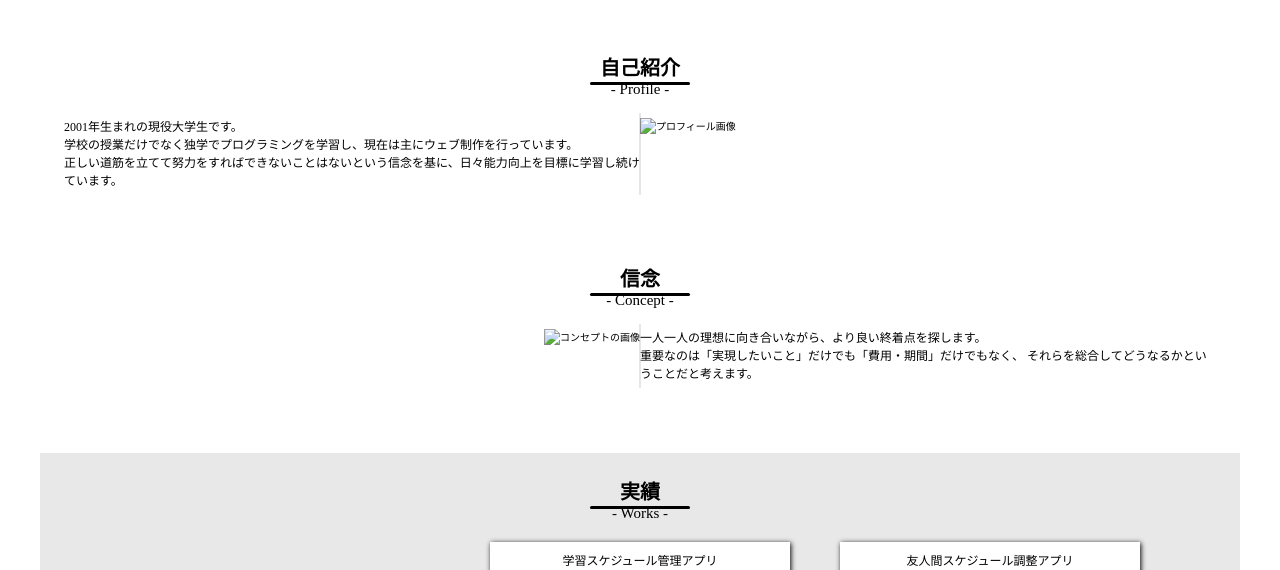
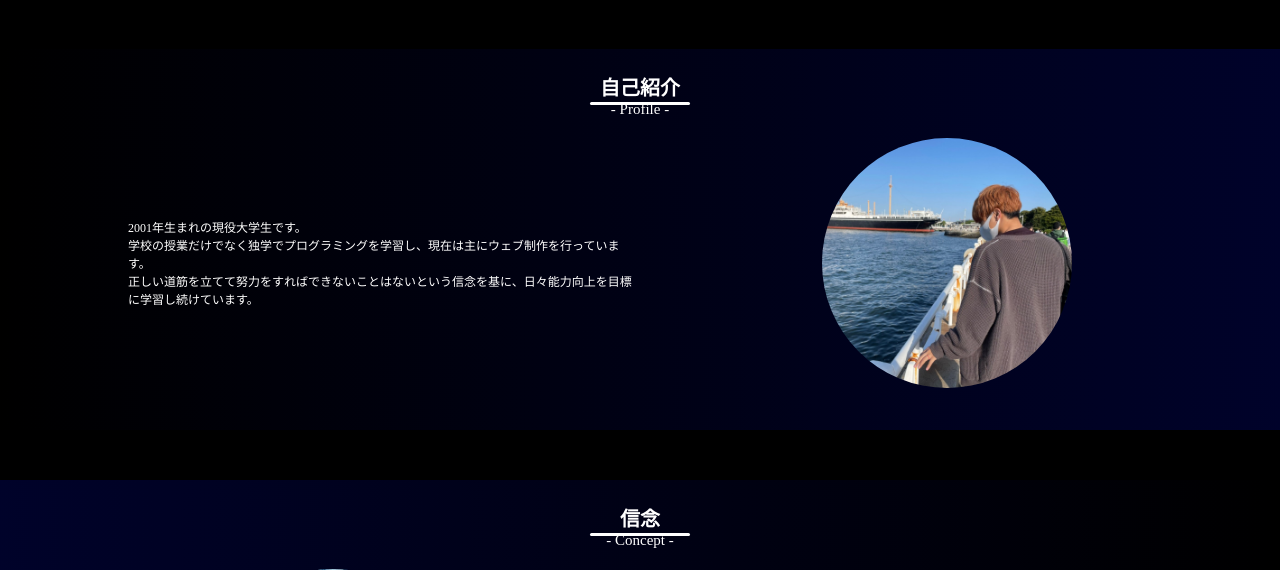
Before and after one commit to KeijiInformation/Kinfo, a PHP site: page / in a window 1280 px wide. Shown: the part 801-1371 px from the top of the page. Run offline with PHP 8.4, Linux system fonts and the light colour scheme.

Commit message:
complete: static-coding

```diff
--- a/index.html
+++ b/index.html
@@ -72,6 +72,7 @@
         <!-- ファーストビューここまで -->
 
         <!-- プロフィールここから -->
+        <div class="main-section-cover">
             <div class="profile main-section">
                 <h1 class="section-title" data-section-title-en="- Profile -">自己紹介</h1>
                 <div class="main-section-content">
@@ -80,13 +81,18 @@
                         学校の授業だけでなく独学でプログラミングを学習し、現在は主にウェブ制作を行っています。<br>
                         正しい道筋を立てて努力をすればできないことはないという信念を基に、日々能力向上を目標に学習し続けています。
                     </p>
-                <span class="center-line"></span>
-                <img src="" alt="プロフィール画像">
+                    <div class="img-area">
+                        <div class="img-circle">
+                            <img src="./img/index/profile-img-circle.jpg" alt="プロフィール画像">
+                        </div>
+                    </div>
                 </div>
             </div>
             <!-- プロフィールここまで -->
+        </div>
 
         <!-- コンセプトここから -->
+        <div class="main-section-cover reverse">
             <div class="concept main-section">
                 <h1 class="section-title" data-section-title-en="- Concept -">信念</h1>
                 <div class="main-section-content flex-reverse">
@@ -95,8 +101,12 @@
                         重要なのは「実現したいこと」だけでも「費用・期間」だけでもなく、
                         それらを総合してどうなるかということだと考えます。
                     </p>
-                <span class="center-line"></span>
-                <img src="" alt="コンセプトの画像">
+                    <div class="img-area">
+                        <div class="img-circle">
+                            <img src="./img/index/concept-img.jpg" alt="コンセプト画像">
+                        </div>
+                    </div>
+                </div>
             </div>
         </div>
         <!-- コンセプトここまで -->
--- a/style/common.css
+++ b/style/common.css
@@ -108,7 +108,7 @@ main {
     background-repeat: no-repeat;
     background-color: black;
     font-size: 40px;
-    color: white;
+    color: black;
     text-shadow: 0 0 2px white;
     box-shadow: 0 2px 3px black;
 }
@@ -118,7 +118,7 @@ main {
     top: 50%;
     right: 20%;
     transform: translateY(-50%);
-    text-shadow: 0 0 10px #8FBC8F;
+    text-shadow: 1px 0 0 white, 1px 1px 0 white, 0 1px 0 white, -1px 1px 0 white, -1px 0 0 white, -1px -1px 0 white, 0 -1px 0 white, 1px -1px 0 white;
 }
 /* メインここまで */
 
--- a/style/index.css
+++ b/style/index.css
@@ -39,13 +39,31 @@
 
 
 /* 各セクションここから */
+body {
+    background-color: black;
+}
+
+.main-section-cover {
+    background: rgb(0,0,0);
+    background: linear-gradient(90deg, rgba(0,0,0,1) 0%, rgba(0,14,255,0.16290266106442575) 100%);
+}
+
+.main-section-cover.reverse {
+    background: linear-gradient(90deg, rgba(0,14,255,0.16290266106442575) 0%, rgba(0,0,0,1) 100%);
+}
+
 .main-section {
     margin-left: auto;
     margin-right: auto;
     margin-top: 50px;
     text-align: center;
     max-width: 1200px;
+    padding: 20px 5%;
     width: 90%;
+}
+
+.main-section:not(.works) {
+    color: white;
 }
 
 .section-title::after {
@@ -55,7 +73,7 @@
     display: block;
     margin-left: auto;
     margin-right: auto;
-    font-size: 15px;
+    font-size: 1.5rem;
     font-weight: 10;
 }
 
@@ -72,8 +90,13 @@
     background-color: black;
 }
 
+.main-section:not(.works) .section-title::before {
+    background-color: white;
+}
+
 .main-section-content {
     display: flex;
+    align-items: center;
     position: relative;
     padding: 20px 0;
 }
@@ -85,20 +108,23 @@
     font-size: 1.2rem;
 }
 
-.main-section-content .center-line {
-    position: absolute;
-    left: 50%;
-    top: 50%;
-    transform: translateX(-50%);
-    transform: translate(-50%, -50%);
-    width: 1px;
-    height: calc(100% - 30px);
-    border-radius: 10px;
-    background-color: rgba(0, 0, 0, 0.2);
+.img-area {
+    width: 50%;
 }
 
-.main-section-content img {
+.img-area .img-circle {
+    position: relative;
+    left: 60%;
+    transform: translateX(-50%);
+    width: 250px;
+}
 
+.concept .img-area .img-circle {
+    left: 40%;
+}
+
+.img-circle img {
+    border-radius: 50%;
 }
 
 .main-section-content.flex-reverse {
@@ -207,11 +233,7 @@
     .main-section-content {
         flex-direction: column;
         flex-flow: column-reverse;
-    }
-
-    .main-section img {
-        font-size: 12px;
-        margin-bottom: 10px;
+        gap: 20px;
     }
 
     .main-section-content p {
@@ -223,8 +245,8 @@
         flex-flow: column-reverse;
     }
 
-    .center-line {
-        display: none;
+    .main-section .img-area .img-circle {
+        left: 50%;
     }
 
     .works-list {
@@ -247,6 +269,10 @@
         top: 0;
         left: 0;
         width: 210px;
+    }
+
+    .works-list li .work-subtitle {
+        font-size: 1.2rem;
     }
 
     .works-list li .work-title {
--- a/style/work.css
+++ b/style/work.css
@@ -5,12 +5,7 @@
     background-image: url("../img/works/first-view.jpg");
     background-position: center center;
     background-size: cover;
-    color: black;
     box-shadow: none;
-}
-
-.first-view-category-title {
-    text-shadow: 1px 0 0 white, 1px 1px 0 white, 0 1px 0 white, -1px 1px 0 white, -1px 0 0 white, -1px -1px 0 white, 0 -1px 0 white, 1px -1px 0 white;
 }
 /* ファーストビューここまで */
 
```
Also changed, not shown: img/index/concept-img.jpg (added), img/index/profile-img-circle.jpg (added). Lines whose indentation alone changed are shown as unchanged.
